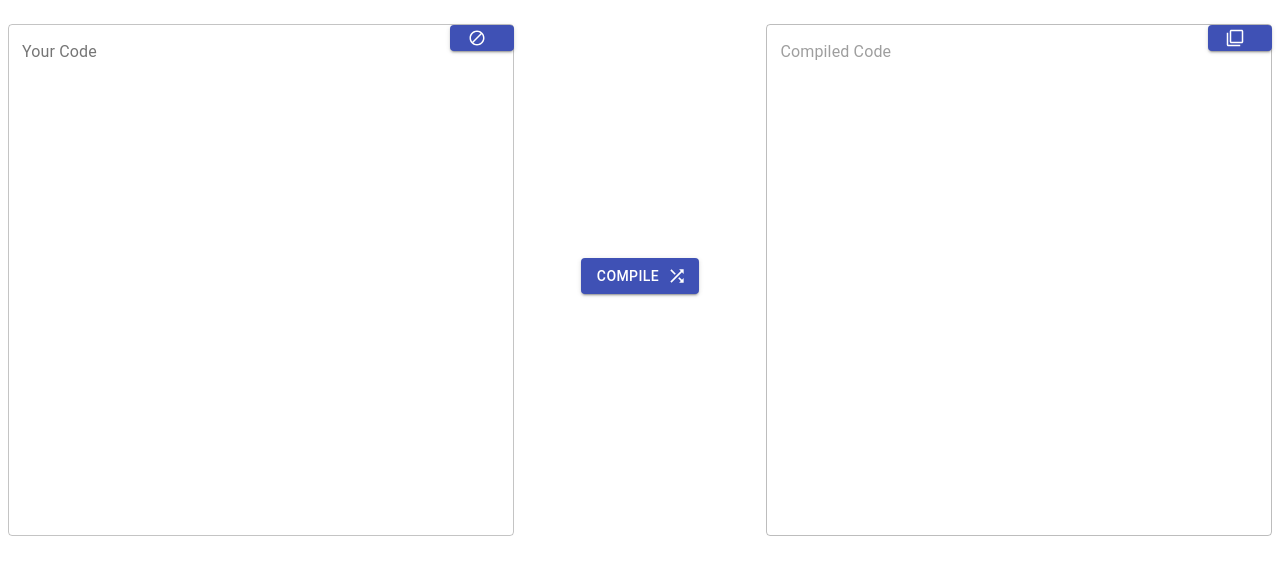
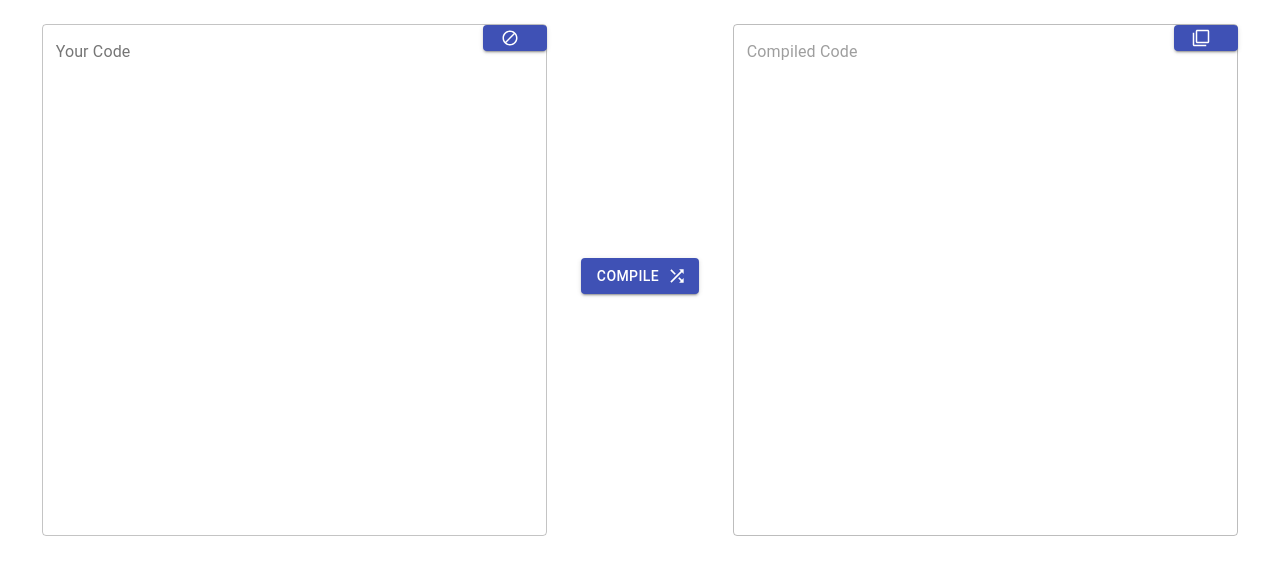
Before and after one commit to amitsingh-007/uglify-js-compiler, a React (Create React App) app: page / in a window 1280 px wide. Shown: the top 574 px of the page. Built offline with nearby package versions, Linux system fonts and the light colour scheme.

Commit message:
added copy functionality

```diff
--- a/package.json
+++ b/package.json
@@ -9,6 +9,7 @@
     "@testing-library/jest-dom": "^4.2.4",
     "@testing-library/react": "^9.5.0",
     "@testing-library/user-event": "^7.2.1",
+    "copy-to-clipboard": "3.3.1",
     "react": "^16.13.1",
     "react-dom": "^16.13.1",
     "react-scripts": "3.4.3"
--- a/src/components/CompiledOutput.js
+++ b/src/components/CompiledOutput.js
@@ -4,11 +4,15 @@ import { INPUT_HEIGHT } from "../constants";
 import { getCompiledCode } from "../utils/compile";
 import { TextContainer } from "./TextContainer";
 import FilterNoneIcon from "@material-ui/icons/FilterNone";
+import copy from "copy-to-clipboard";
 
 const COPY_ICON = <FilterNoneIcon />;
 
 export const CompiledOutput = ({ compiledOutputRef, inputCode }) => {
-  const handleCopy = () => {};
+  const handleCopy = () => {
+    const compiledCode = compiledOutputRef.current.value;
+    copy(compiledCode);
+  };
   return (
     <TextContainer
       onButtonClick={handleCopy}
@@ -24,7 +28,7 @@ export const CompiledOutput = ({ compiledOutputRef, inputCode }) => {
         multiline
         disabled
         rows={INPUT_HEIGHT}
-        ref={compiledOutputRef}
+        inputRef={compiledOutputRef}
         value={getCompiledCode(inputCode)}
       />
     </TextContainer>
--- a/src/containers/App.js
+++ b/src/containers/App.js
@@ -12,7 +12,7 @@ function App() {
   return (
     <Box
       display="flex"
-      justifyContent="space-between"
+      justifyContent="space-evenly"
       width="100%"
       height="100%"
     >
```
Also changed, not shown: 1 other file (tests, documents, lock files or other folders).
